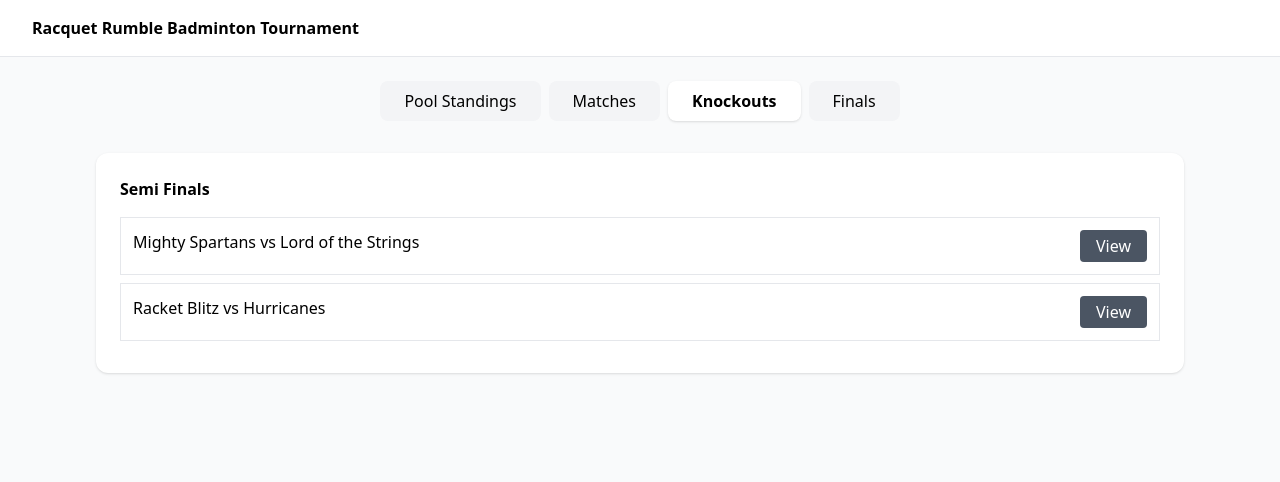
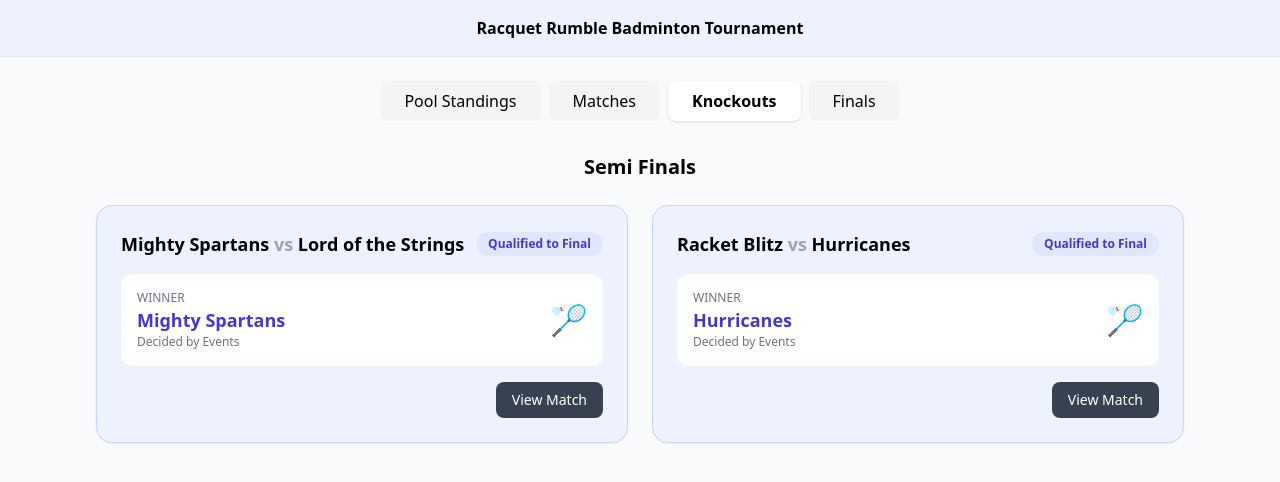
Before and after one commit to Srujan024/BadmintonAuction, a React (Vite) app: page /matches in a window 1280 px wide. Both pictures are taken after a click on the button "Knockouts". Shown: the top 482 px of the page. Built offline with nearby package versions, Linux system fonts and the light colour scheme.

Commit message:
New Changes

```diff
--- a/src/MatchDashboard.jsx
+++ b/src/MatchDashboard.jsx
@@ -2,7 +2,9 @@ import { useState, useEffect } from "react";
 import Confetti from "react-confetti";
 import { MATCH_DATA } from "./data/matchBackend";
 import MatchResultModal from "./components/MatchResultModal";
+import KnockoutMatchCard from "./components/KnockoutMatchCard";
 import { calculatePoolStandings } from "./utils/poolStandings";
+import { getMatchOutcome } from "./utils/matchWinner";
 
 /* ---------- HELPERS ---------- */
 
@@ -12,26 +14,26 @@ function hasAnyResult(match) {
   );
 }
 
-function getFinalOutcome(match) {
-  if (!match) return null;
+// FINAL-SAFE: Strict final-only resolver
+function getFinalDecision(match) {
+  if (!match) return { status: "IN_PROGRESS" };
 
-  const [A, B] = match.teams;
-  let wA = 0,
-    wB = 0;
+  const outcome = getMatchOutcome(match);
 
-  Object.values(match.results || {}).forEach((r) => {
-    if (typeof r?.pointsA === "number" && typeof r?.pointsB === "number") {
-      if (r.pointsA > r.pointsB) wA++;
-      if (r.pointsB > r.pointsA) wB++;
-    }
-  });
+  if (!outcome || !outcome.winner) {
+    return { status: "IN_PROGRESS" };
+  }
 
-  if (wA === 0 && wB === 0) return null;
+  if (outcome.reason === "DNP" || outcome.reason === "Incomplete") {
+    return { status: "IN_PROGRESS" };
+  }
 
   return {
-    winner: wA > wB ? A : B,
-    runnerUp: wA > wB ? B : A,
-    score: `${wA} - ${wB}`,
+    status: "DECIDED",
+    winner: outcome.winner,
+    runnerUp:
+      outcome.winner === match.teams[0] ? match.teams[1] : match.teams[0],
+    reason: outcome.reason,
   };
 }
 
@@ -54,11 +56,11 @@ export default function MatchDashboard() {
   useEffect(() => setStored("poolB", openB), [openB]);
 
   const finalMatch = MATCH_DATA.knockouts.finals[0];
-  const finalOutcome = getFinalOutcome(finalMatch);
+  const finalDecision = getFinalDecision(finalMatch);
 
   return (
     <div className="min-h-screen bg-gray-50">
-      <div className="bg-white border-b px-8 py-4 font-bold">
+      <div className="bg-indigo-50 border-b px-8 py-4 font-bold flex justify-center">
         Racquet Rumble Badminton Tournament
       </div>
 
@@ -94,13 +96,13 @@ export default function MatchDashboard() {
 
                   <table className="w-full text-sm">
                     <thead className="bg-gray-50">
-                      <tr>
-                        <th className="text-left">Team</th>
-                        <th>W</th>
-                        <th>L</th>
-                        <th>Pts</th>
-                        <th>Events</th>
-                        <th>Points</th>
+                      <tr className="space-x-4">
+                        <th className="text-left px-2">Team</th>
+                        <th className="px-2">W</th>
+                        <th className="px-2">L</th>
+                        <th className="px-2">Pts</th>
+                        <th className="px-2">Events</th>
+                        <th className="px-2">Points</th>
                       </tr>
                     </thead>
                     <tbody>
@@ -172,33 +174,26 @@ export default function MatchDashboard() {
 
         {/* ---------- KNOCKOUTS ---------- */}
         {tab === "Knockouts" && (
-          <div className="bg-white rounded-xl shadow p-6">
-            <h2 className="font-semibold mb-4">Semi Finals</h2>
-            {MATCH_DATA.knockouts.semifinals.map((m, i) => (
-              <div key={i} className="flex justify-between border p-3 mb-2">
-                <span>
-                  {m.teams[0]} vs {m.teams[1]}
-                </span>
-                <button
-                  disabled={!hasAnyResult(m)}
-                  onClick={() => setSelectedMatch(m)}
-                  className={`px-4 py-1 rounded ${
-                    hasAnyResult(m)
-                      ? "bg-gray-600 text-white"
-                      : "bg-gray-200 text-gray-400"
-                  }`}
-                >
-                  View
-                </button>
-              </div>
-            ))}
+          <div className="space-y-6">
+            <h2 className="text-xl font-semibold mb-2 text-center">
+              Semi Finals
+            </h2>
+            <div className="grid md:grid-cols-2 gap-6">
+              {MATCH_DATA.knockouts.semifinals.map((m, i) => (
+                <KnockoutMatchCard
+                  key={i}
+                  match={m}
+                  onView={() => setSelectedMatch(m)}
+                />
+              ))}
+            </div>
           </div>
         )}
 
         {/* ---------- FINALS (NEW DESIGN) ---------- */}
         {tab === "Finals" && (
           <div className="space-y-8">
-            {finalOutcome && (
+            {finalDecision.status === "DECIDED" ? (
               <div className="relative bg-gradient-to-r from-indigo-600 to-purple-600 text-white rounded-2xl p-10 overflow-hidden">
                 <Confetti recycle={false} numberOfPieces={400} />
 
@@ -207,24 +202,41 @@ export default function MatchDashboard() {
                     Tournament Champion
                   </p>
                   <h1 className="text-4xl font-extrabold mt-2">
-                    🏆 {finalOutcome.winner}
+                    🏆 {finalDecision.winner}
                   </h1>
-                  <p className="mt-2">Final Score: {finalOutcome.score}</p>
+                  <p className="mt-2 text-sm opacity-90">
+                    Decided by {finalDecision.reason}
+                  </p>
 
                   <div className="mt-6 flex justify-center gap-6">
                     <div className="bg-white/20 px-6 py-4 rounded-xl">
                       <p className="text-xs uppercase">Champion</p>
-                      <p className="font-bold">{finalOutcome.winner}</p>
+                      <p className="font-bold">{finalDecision.winner}</p>
                     </div>
                     <div className="bg-white/10 px-6 py-4 rounded-xl">
                       <p className="text-xs uppercase">Runner-up</p>
-                      <p>{finalOutcome.runnerUp}</p>
+                      <p>{finalDecision.runnerUp}</p>
                     </div>
                   </div>
                 </div>
               </div>
+            ) : (
+              /* 🔄 MATCH IN PROGRESS */
+              <div className="bg-gray-100 border border-dashed rounded-2xl p-10 text-center">
+                <p className="uppercase tracking-widest text-sm text-gray-500">
+                  Finals
+                </p>
+                <h2 className="text-2xl font-bold text-gray-700 mt-2">
+                  Match In Progress
+                </h2>
+                <p className="text-sm text-gray-500 mt-1">
+                  Tournament Champion will be displayed once the final is
+                  decided
+                </p>
+              </div>
             )}
 
+            {/* Final match card stays same */}
             <div className="bg-white rounded-xl shadow p-6">
               <h2 className="font-semibold mb-4">Final – Match Details</h2>
               <div className="flex justify-between border p-4 rounded">
--- /dev/null
+++ b/src/components/KnockoutMatchCard.jsx
@@ -0,0 +1,63 @@
+import { motion } from "framer-motion";
+import { getMatchOutcome } from "../utils/matchWinner";
+
+export default function KnockoutMatchCard({ match, onView }) {
+  const [A, B] = match.teams;
+  const outcome = getMatchOutcome(match);
+
+  const decided =
+    outcome?.winner &&
+    outcome.reason !== "DNP" &&
+    outcome.reason !== "Incomplete";
+
+  return (
+    <motion.div
+      initial={{ opacity: 0, y: 12 }}
+      animate={{ opacity: 1, y: 0 }}
+      className={`rounded-2xl p-6 border shadow-sm ${
+        decided ? "bg-indigo-50 border-indigo-200" : "bg-gray-50"
+      }`}
+    >
+      {/* Match Header */}
+      <div className="flex justify-between items-center mb-4">
+        <h3 className="font-semibold text-lg">
+          {A} <span className="text-gray-400">vs</span> {B}
+        </h3>
+
+        {decided ? (
+          <span className="text-xs px-3 py-1 rounded-full bg-indigo-100 text-indigo-700 font-semibold">
+            Qualified to Final
+          </span>
+        ) : (
+          <span className="text-xs px-3 py-1 rounded-full bg-gray-200 text-gray-600">
+            In Progress
+          </span>
+        )}
+      </div>
+
+      {/* Winner Block */}
+      {decided && (
+        <div className="mb-4 bg-white rounded-xl p-4 flex justify-between items-center">
+          <div>
+            <p className="text-xs uppercase text-gray-500">Winner</p>
+            <p className="font-bold text-indigo-700 text-lg">
+              {outcome.winner}
+            </p>
+            <p className="text-xs text-gray-500">Decided by {outcome.reason}</p>
+          </div>
+          <div className="text-3xl">🏸</div>
+        </div>
+      )}
+
+      {/* Action */}
+      <div className="flex justify-end">
+        <button
+          onClick={onView}
+          className="px-4 py-2 rounded-lg bg-gray-700 text-white text-sm hover:bg-gray-800"
+        >
+          View Match
+        </button>
+      </div>
+    </motion.div>
+  );
+}
--- a/src/components/MatchResultModal.jsx
+++ b/src/components/MatchResultModal.jsx
@@ -55,7 +55,7 @@ export default function MatchResultModal({ match, onClose }) {
           <table className="w-full text-sm border">
             <thead className="bg-gray-100">
               <tr>
-                <th>Category</th>
+                <th className="text-left">Category</th>
                 <th>Matchup</th>
                 <th>{A}</th>
                 <th>{B}</th>
--- a/src/data/matchBackend.js
+++ b/src/data/matchBackend.js
@@ -4,8 +4,8 @@ export const MATCH_DATA = {
       name: "Pool A",
       teams: [
         { name: "Mighty Spartans", wins: 2, losses: 1 },
+        { name: "Rising Phoenix", wins: 2, losses: 1 },
         { name: "Racket Blitz", wins: 2, losses: 1 },
-        { name: "Rising Phoenix", wins: 2, losses: 1 },
         { name: "SmashOps", wins: 0, losses: 3 },
       ],
     },
@@ -545,19 +545,7 @@ export const MATCH_DATA = {
             playersB: "Kavya & Ravi",
             pointsA: 21,
             pointsB: 18,
-          },
-          RMS: {
-            playersA: "Rohit",
-            playersB: "Deepak",
-            pointsA: 21,
-            pointsB: 17,
-          },
-          RMD: {
-            playersA: "Aman & Rohit",
-            playersB: "Ravi & Aman",
-            pointsA: 21,
-            pointsB: 19,
-          },
+          }
         },
       },
 
@@ -631,14 +619,14 @@ export const MATCH_DATA = {
           XD: {
             playersA: "Neha & Arjun",
             playersB: "Megha & Siddharth",
-            pointsA: 21,
-            pointsB: 19,
+            pointsA: 20,
+            pointsB: 21,
           },
           RMS: {
             playersA: "Rohit",
             playersB: "Varun",
-            pointsA: 21,
-            pointsB: 18,
+            pointsA: 18,
+            pointsB: 21,
           },
           RMD: {
             playersA: "Aman & Rohit",
```
